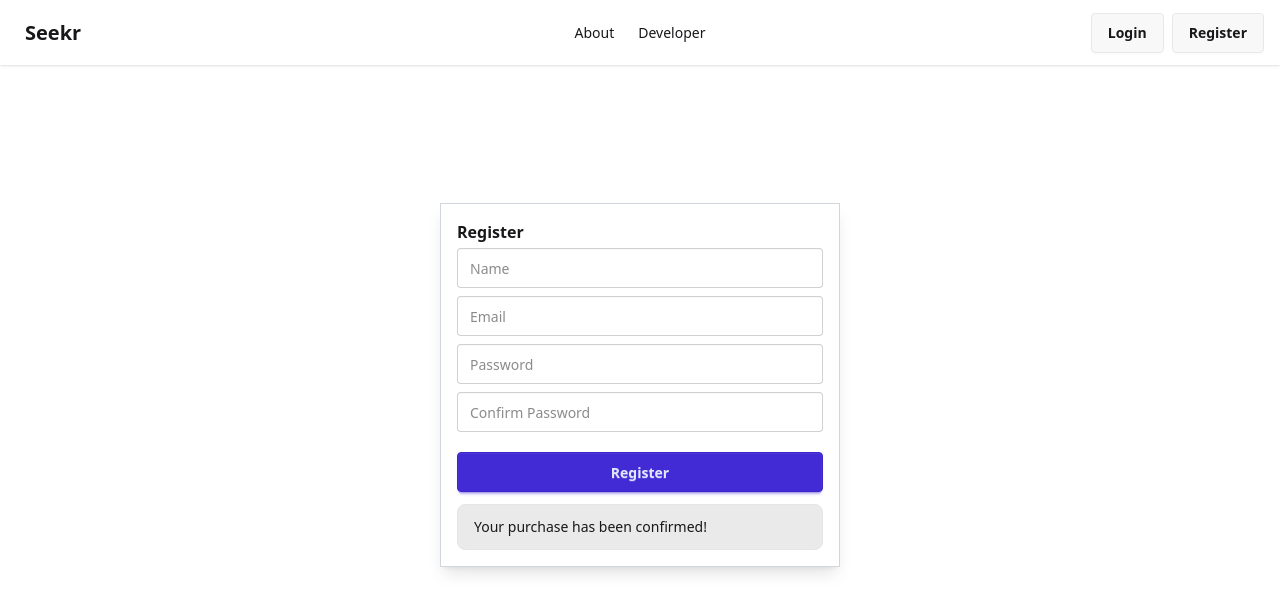
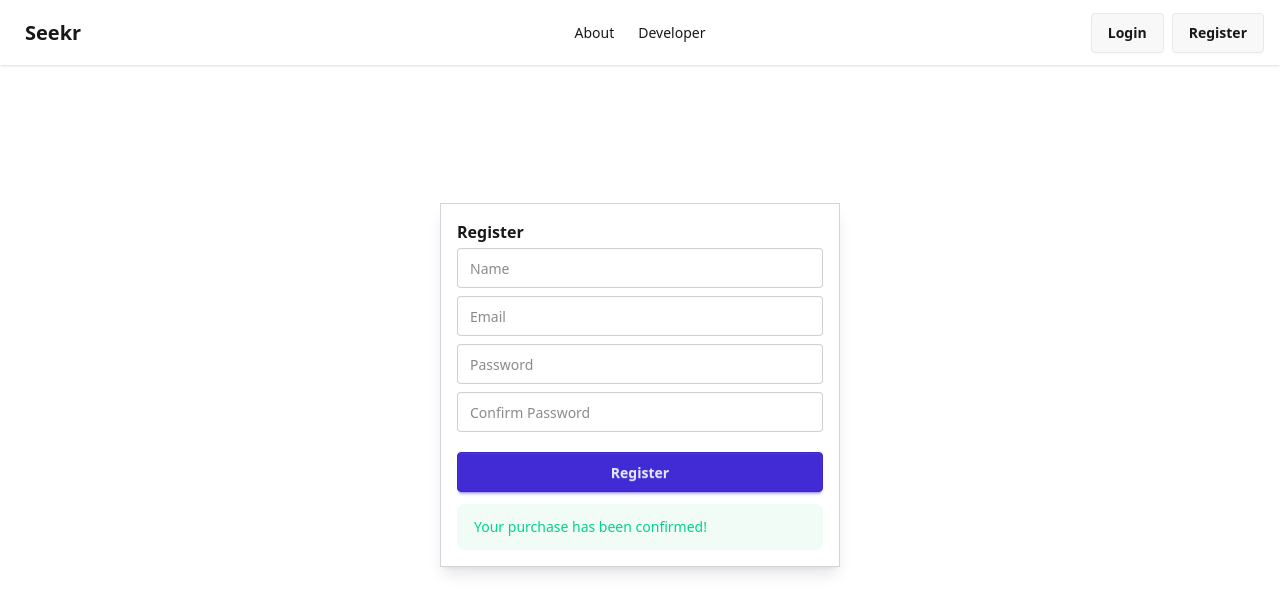
Before and after one commit to dojimori/lost-and-found-frontend, a Vue app: page /register in a window 1280 px wide. Shown: the top 612 px of the page. Built offline with nearby package versions, Linux system fonts and the light colour scheme.

Commit message:
conditional class fixed

```diff
--- a/src/views/register-view.vue
+++ b/src/views/register-view.vue
@@ -60,7 +60,10 @@
       <div
         v-motion-fade
         role="alert"
-        :class="['mt-2 alert alert-soft', { isError: 'alert-error' }]"
+        :class="[
+          'mt-2 alert alert-soft',
+          { 'alert-error': isError, 'alert-success': !isError },
+        ]"
       >
         <span>Your purchase has been confirmed!</span>
       </div>
```
